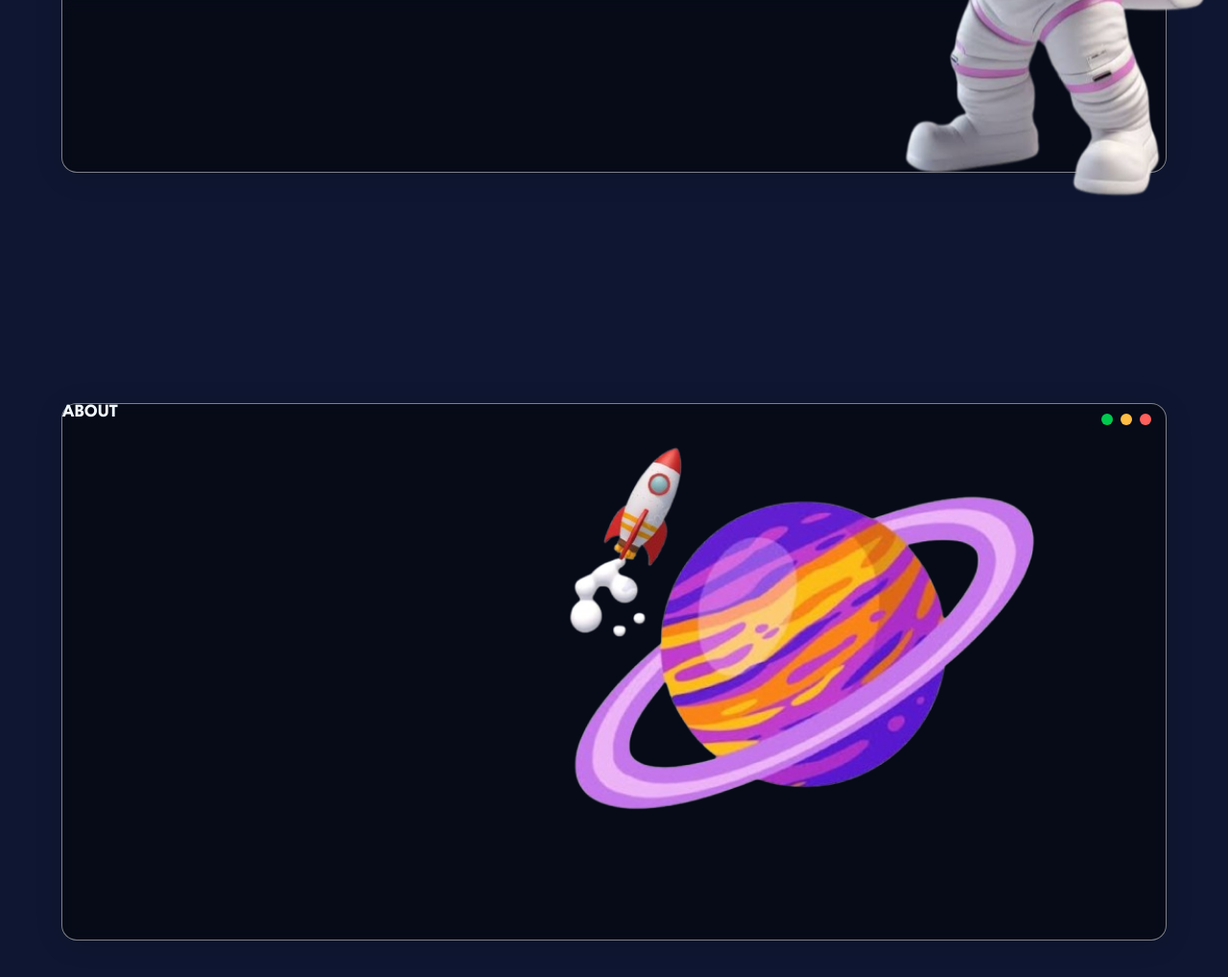
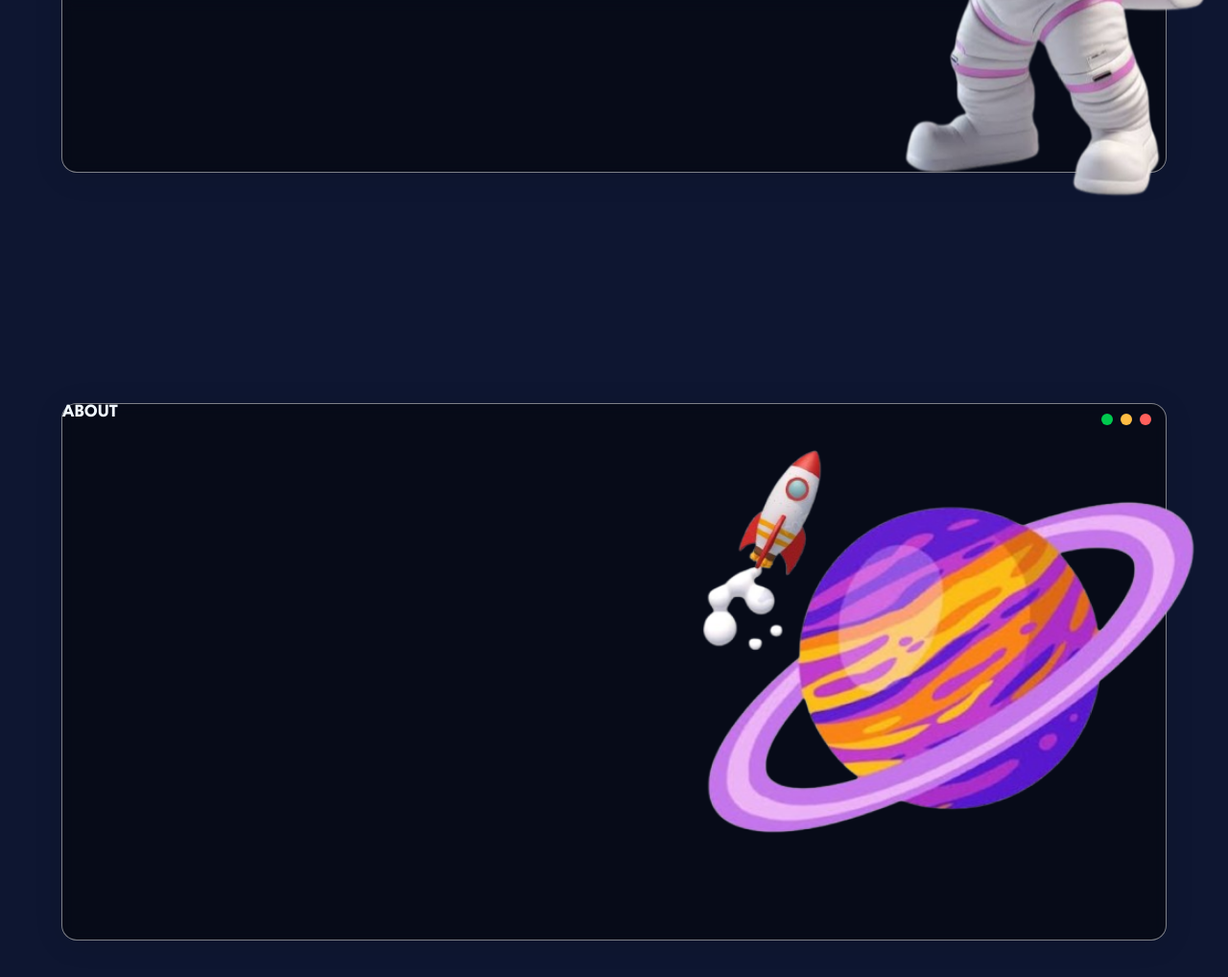
Before and after one commit to Aryanx8055/Curiosity-2, a plain HTML site: page index.html in a window 1280 px wide. Shown: the part 1300-2318 px from the top of the page at 96% size. Drawn offline with Linux system fonts and the light colour scheme; a web font is replaced by a local one.

Commit message:
Update styles.css

```diff
--- a/styles.css
+++ b/styles.css
@@ -155,9 +155,9 @@ nav ul {
 }
 .rocket{
     width:auto;
-    height:520px;
+    height:550px;
     position: absolute;
-    left: 45%;
+    left: 57%;
     animation: float 3s infinite ease-in-out;
 }
 
```
